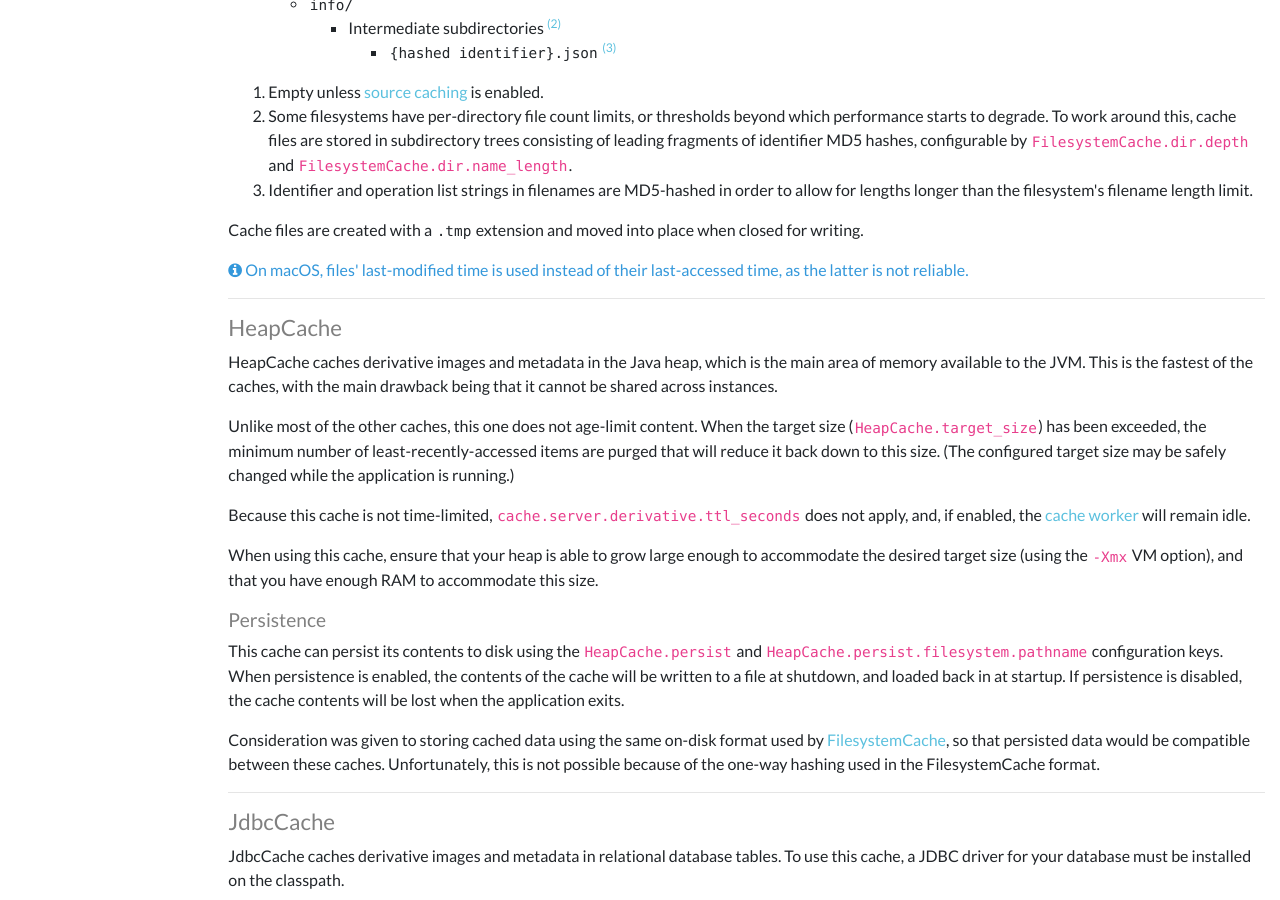
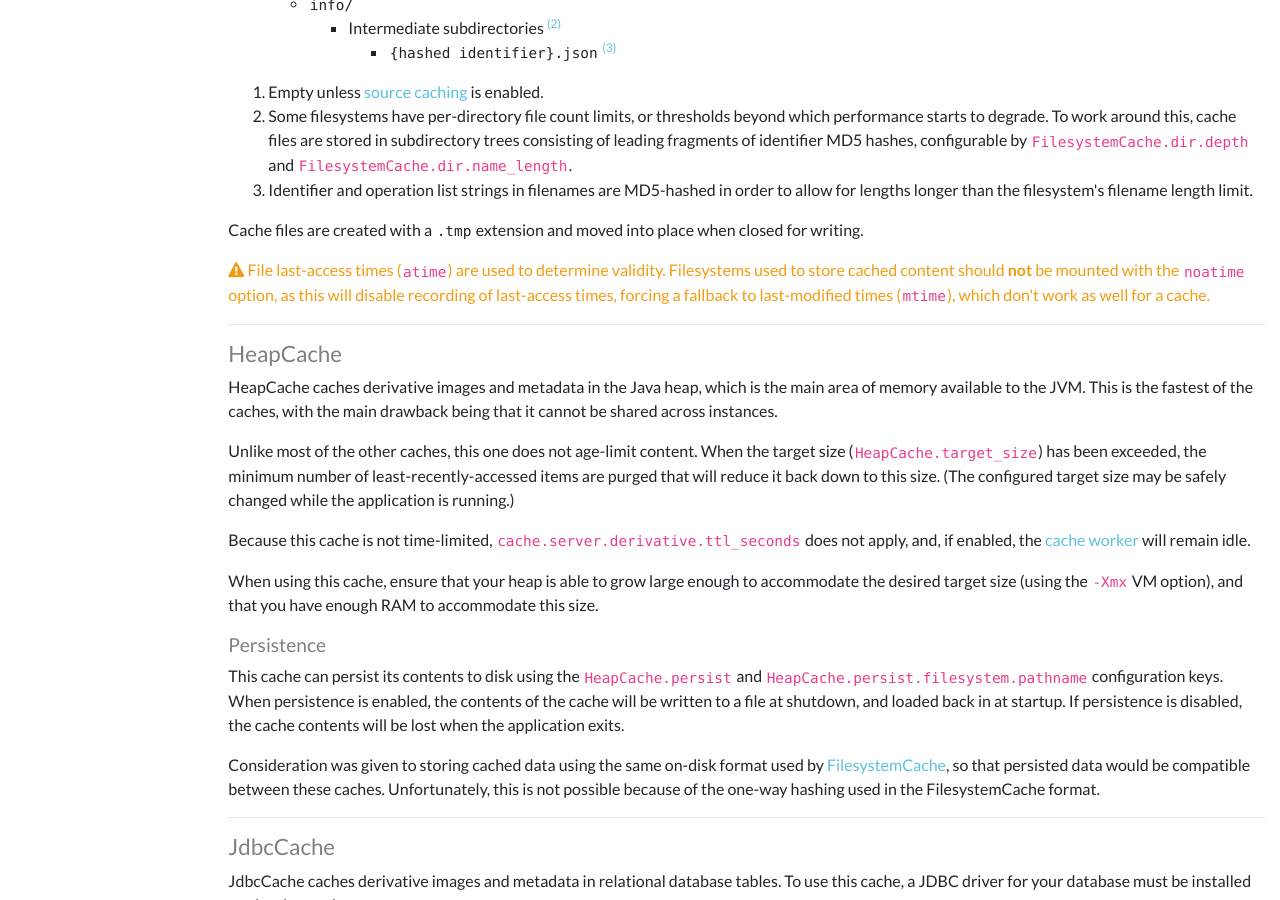
Before and after one commit to cantaloupe-project/cantaloupe-project.github.io, a Jekyll site: the page built from manual/5.0/caching.html, in a window 1280 px wide and 900 px high, scrolled down 3720 px. Built offline with Jekyll 4.4.1, drawn with Linux system fonts in a browser that asks for light colours; nearby versions of some CDN libraries.

Commit message:
Document last-access times w.r.t. FilesystemCache

```diff
--- a/manual/4.1/caching.html
+++ b/manual/4.1/caching.html
@@ -209,8 +209,8 @@ cache.client.no_transform = true
 
 <p>Cache files are created with a <span class="filename">.tmp</span> extension and moved into place when closed for writing.</p>
 
-<p class="text-info">
-  <i class="fa fa-info-circle"></i> On macOS, files' last-modified time is used instead of their last-accessed time, as the latter is not reliable.
+<p class="text-warning">
+  <i class="fa fa-exclamation-triangle"></i> File last-access times (<code>atime</code>) are used to determine validity. Filesystems used to store cached content should <strong>not</strong> be mounted with the <code>noatime</code> option, as this will disable recording of last-access times, forcing a fallback to last-modified times (<code>mtime</code>), which don't work as well for a cache.
 </p>
 
 <hr>
--- a/manual/5.0/caching.html
+++ b/manual/5.0/caching.html
@@ -210,8 +210,8 @@ cache.client.no_transform = true
 
 <p>Cache files are created with a <span class="filename">.tmp</span> extension and moved into place when closed for writing.</p>
 
-<p class="text-info">
-  <i class="fa fa-info-circle"></i> On macOS, files' last-modified time is used instead of their last-accessed time, as the latter is not reliable.
+<p class="text-warning">
+  <i class="fa fa-exclamation-triangle"></i> File last-access times (<code>atime</code>) are used to determine validity. Filesystems used to store cached content should <strong>not</strong> be mounted with the <code>noatime</code> option, as this will disable recording of last-access times, forcing a fallback to last-modified times (<code>mtime</code>), which don't work as well for a cache.
 </p>
 
 <hr>
```
